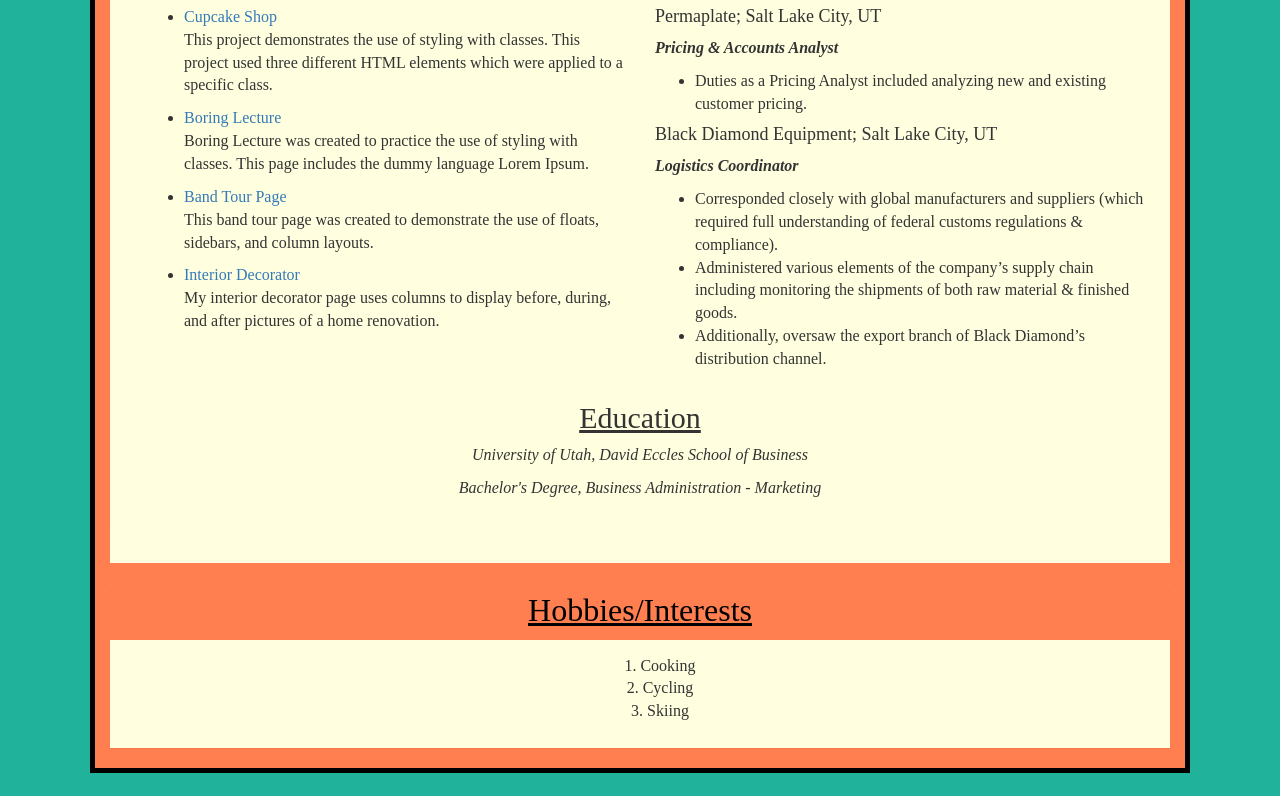
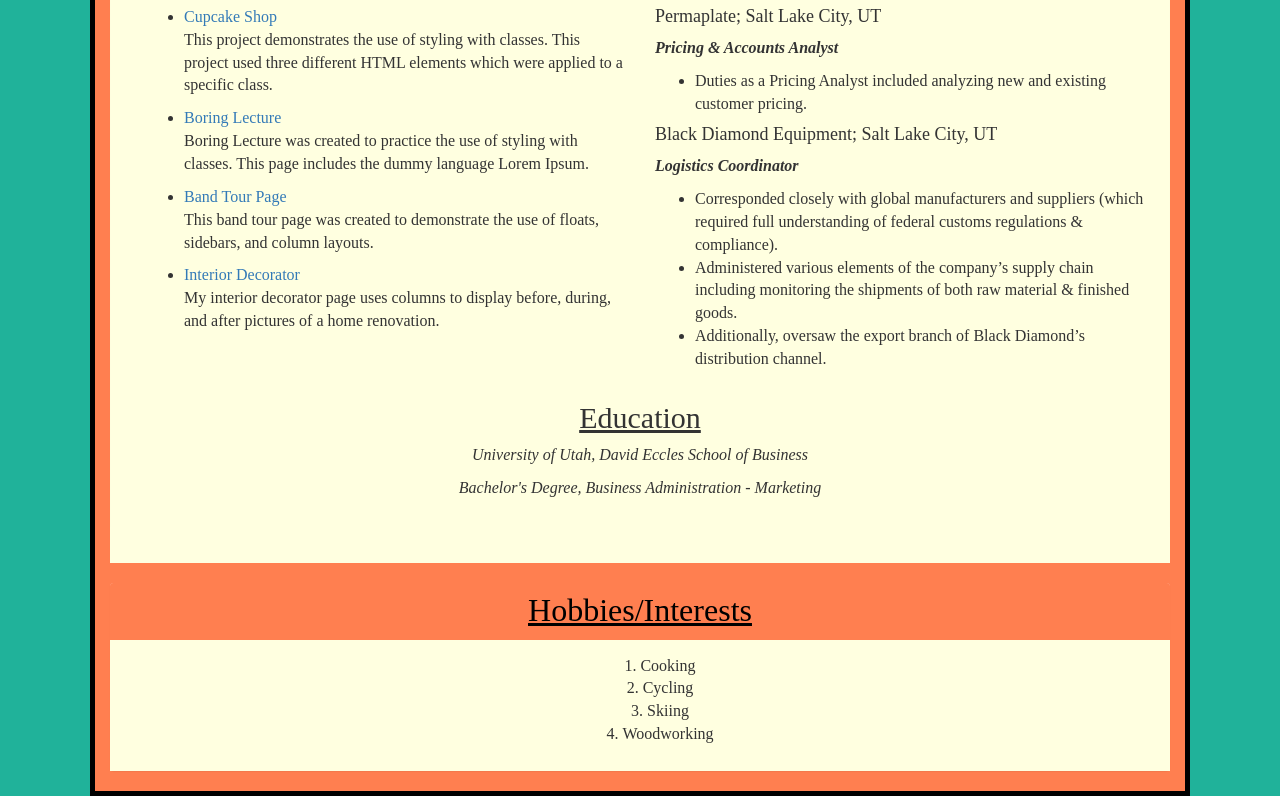
Before and after one commit to avpost/portfolio, a plain HTML site: page index.html in a window 1280 px wide. Shown: the part 1113-1909 px from the top of the page. Before the commit the page ends 1886 px from the top, so only its background shows below. Drawn offline with Linux system fonts and the light colour scheme.

Commit message:
add to interests

```diff
--- a/index.html
+++ b/index.html
@@ -135,6 +135,7 @@
           <li>Cooking</li>
           <li>Cycling</li>
           <li>Skiing</li>
+          <li>Woodworking</li>
         </ol>
       </div>
     </div>
```
